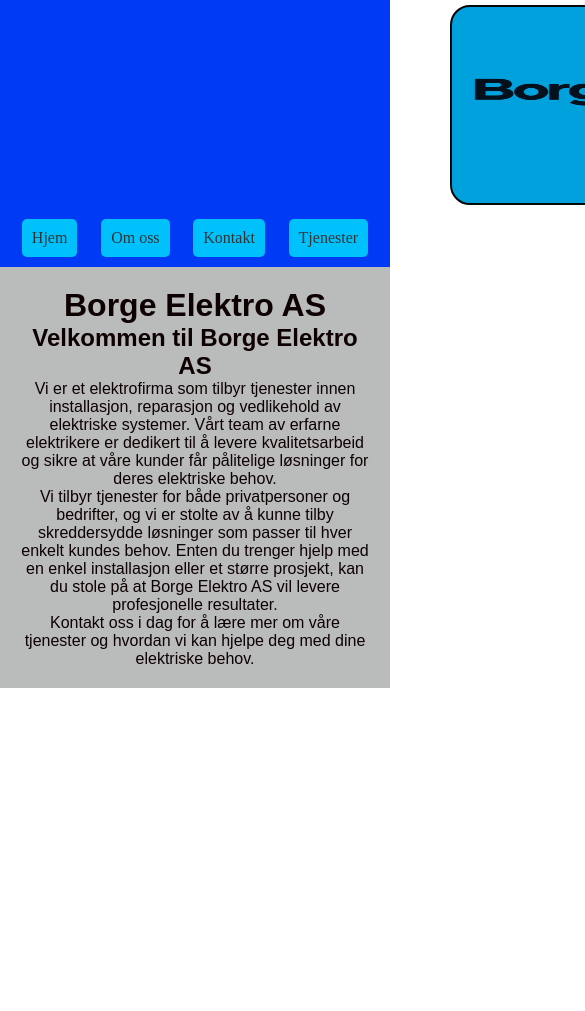
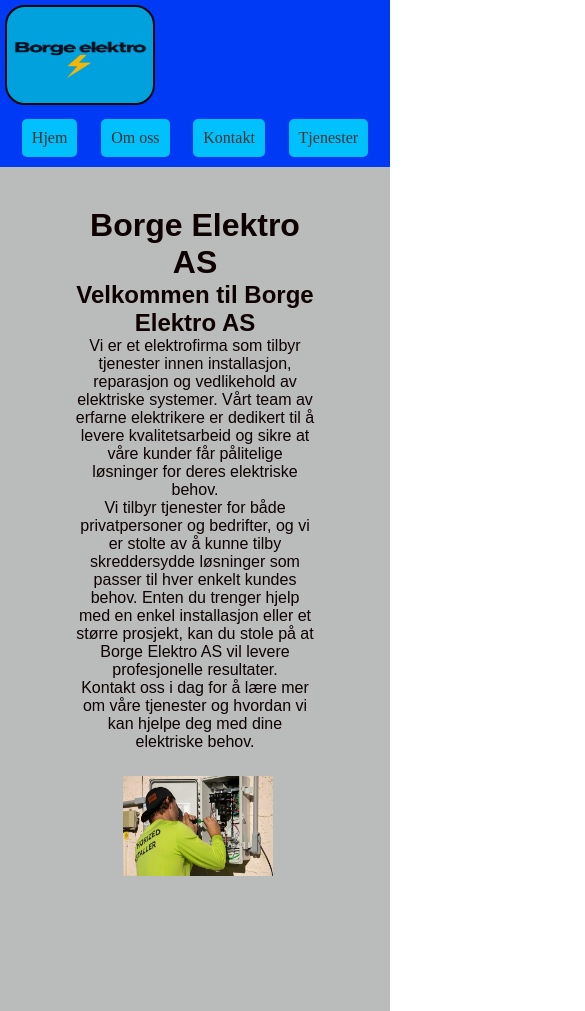
Before and after one commit to Balxkodehodet/Borge_Elektro, a React (Vite) app: page / in a window 390 px wide. Shown: the top 1011 px of the page, 585 px wide, since content can reach past the window. Before the commit the page ends 844 px from the top, so only its background shows below. Built offline with nearby package versions, Linux system fonts and the light colour scheme.

Commit message:
responsiv css design

```diff
--- a/src/App.css
+++ b/src/App.css
@@ -5,17 +5,31 @@
 }
 .layout-landingpage
 {
+  flex-wrap:wrap;
   background-color: #013af5;
   min-width: 100vw;
 }
-.app
+.content
 {
+  max-width: 80%;
+  margin: 0 auto;
+  padding: 20px;
+}
+
+.app, .kontakt-page, .om-oss-page, .tjenester-page
+{
+  display: flex;
+  flex-direction: column;
+  align-items: center;
   background-color: #babbbb;
   text-align: center;
   color: #0e0101;
   font-family: Arial, sans-serif;
   padding: 20px;
   flex-wrap:wrap;
+  height: 100vh;
+  width: 100vw;
+
 }
 .logo
 {
@@ -27,12 +41,20 @@
   border-radius: 20px;
   border: 2px solid #020708;
 }
+.electrician
+{
+  margin-left:450px;
+  margin-top: 5px;
+  width: 400px;
+  height: 200px;
+}
 .navigation
 {
   display: flex;
   justify-content:space-around;
   align-items: center;
   padding: 10px;
+  flex-wrap:wrap;
 }
 .navigation a li
 {
@@ -50,3 +72,23 @@
   text-decoration: none;
   color: #333;
 }
+
+@media (max-width: 768px) {
+ .logo
+{
+  margin-left:5px;
+  margin-top: 5px;
+  width: 150px;
+  height: 100px;
+  background-color:#00a1dc;
+  border-radius: 20px;
+  border: 2px solid #020708;
+}
+.electrician
+{
+  margin-left:5px;
+  margin-top: 5px;
+  width: 150px;
+  height: 100px;
+}
+}
--- a/src/App.tsx
+++ b/src/App.tsx
@@ -1,16 +1,21 @@
 import './App.css'
-
+import electrician from './assets/electrician.jpg';
 function App() {
 
   return (
     <>
       <div className="app">
+      <div className="content">
           <h1>Borge Elektro AS</h1>
       <h2>Velkommen til Borge Elektro AS</h2>
       <p>Vi er et elektrofirma som tilbyr tjenester innen installasjon, reparasjon og vedlikehold av elektriske systemer. Vårt team av erfarne elektrikere er dedikert til å levere kvalitetsarbeid og sikre at våre kunder får pålitelige løsninger for deres elektriske behov.</p>
       <p>Vi tilbyr tjenester for både privatpersoner og bedrifter, og vi er stolte av å kunne tilby skreddersydde løsninger som passer til hver enkelt kundes behov. Enten du trenger hjelp med en enkel installasjon eller et større prosjekt, kan du stole på at Borge Elektro AS vil levere profesjonelle resultater.</p>
       <p>Kontakt oss i dag for å lære mer om våre tjenester og hvordan vi kan hjelpe deg med dine elektriske behov.</p>
       </div>
+      <div className="electrician-container">
+        <img src={electrician} alt="Electrician" className="electrician" />
+      </div>
+      </div>
     </>
   )
 }
--- a/src/Components/LayoutLandingpage.tsx
+++ b/src/Components/LayoutLandingpage.tsx
@@ -1,5 +1,6 @@
 import {Link, Outlet} from 'react-router-dom';
 import borge_elektro_img from '../assets/borge_elektro_img.png';
+import electrician from '../assets/electrician.jpg';
 import '../App.css'
 
 export default function LayoutLandingpage() {
--- a/src/Pages/Kontakt.tsx
+++ b/src/Pages/Kontakt.tsx
@@ -1,6 +1,6 @@
-export default function kontakt() {
+export default function Kontakt() {
     return (
-        <div>
+        <div className="kontakt-page">
             <h1>Kontakt oss</h1>
             <p>Her kan du kontakte oss for spørsmål eller forespørsler.</p>
             <form>
--- a/src/Pages/OmOss.tsx
+++ b/src/Pages/OmOss.tsx
@@ -1,6 +1,6 @@
 export default function omOss() {
     return (
-        <div>
+        <div className="om-oss-page">
             <h1>Om oss</h1>
             <p>Her kan du finne informasjon om oss.</p>
         </div>
--- a/src/Pages/Tjenester.tsx
+++ b/src/Pages/Tjenester.tsx
@@ -1,6 +1,6 @@
 export default function Tjenester() {
     return (
-        <div>
+        <div className="tjenester-page">
             <h1>Tjenester</h1>
             <p>Her kan du finne informasjon om våre tjenester.</p>
         </div>
--- a/src/main.tsx
+++ b/src/main.tsx
@@ -6,6 +6,7 @@
 import App from './App.tsx'
 import Kontakt from './Pages/Kontakt.tsx'
 import OmOss from './Pages/OmOss.tsx'
+import Tjenester from './Pages/Tjenester.tsx'
 
 const router = createBrowserRouter([
   {
@@ -15,6 +16,7 @@
       { index: true, element: <App /> },
       { path: '/kontakt', element: <Kontakt /> },
       { path: '/om-oss', element: <OmOss/> },
+      { path: '/tjenester', element: <Tjenester/>}
     ]
 
   },
```
